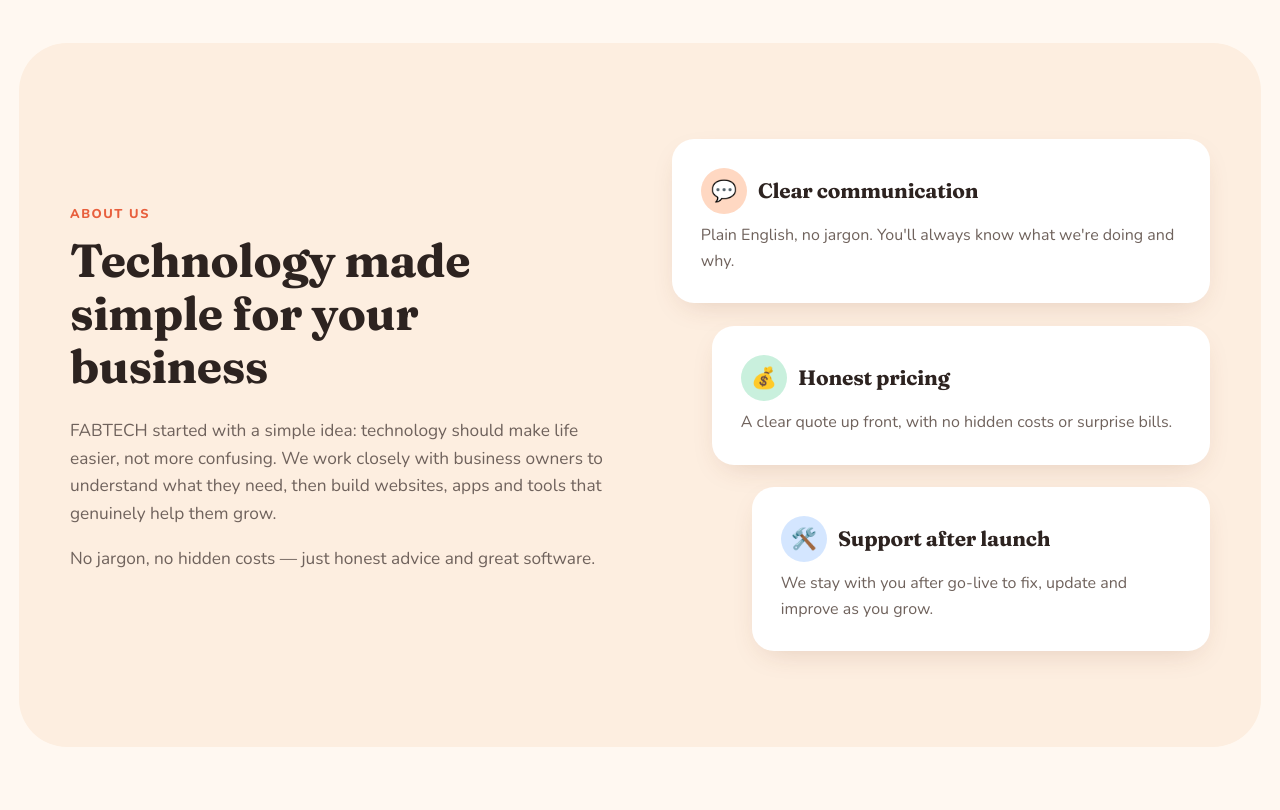
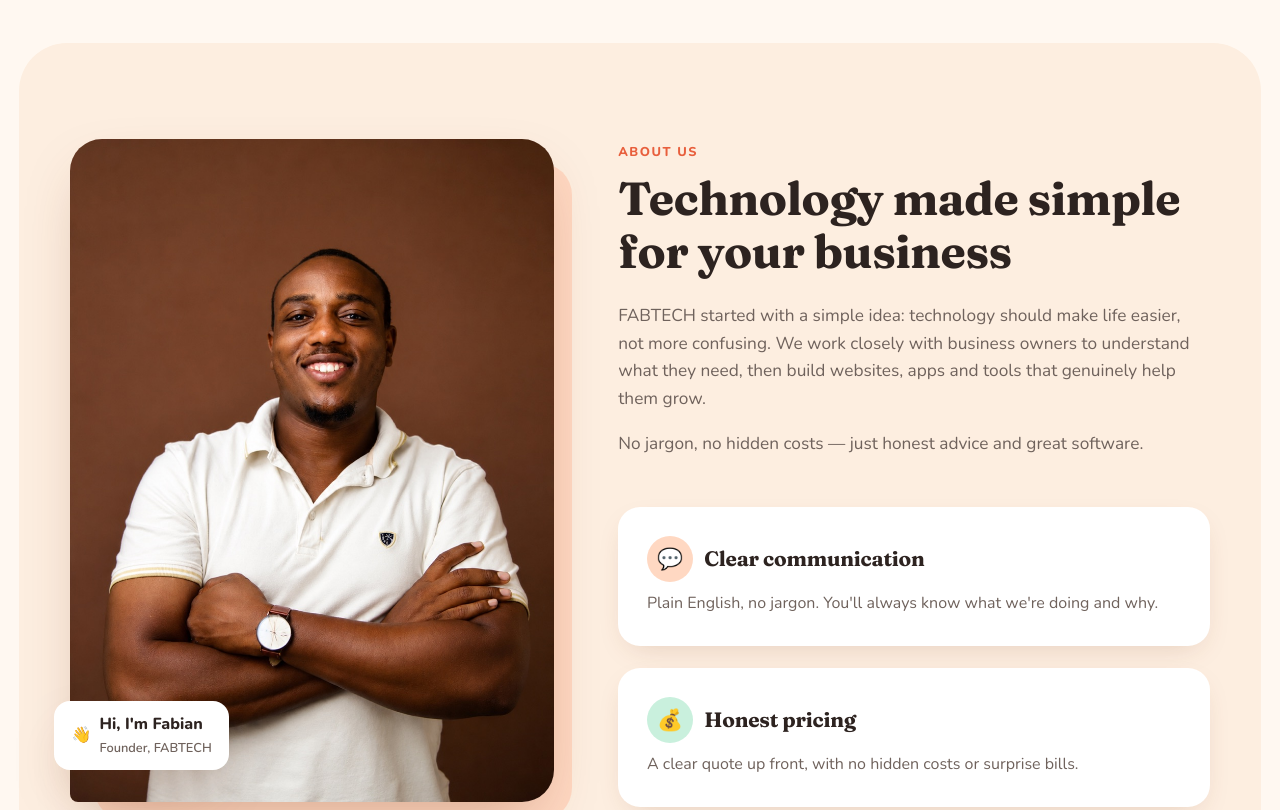
Before and after one commit to fabianantwi1013-ship-it/fabtech, a plain HTML site: page index.html in a window 1280 px wide. Shown: the part 3600-4410 px from the top of the page. Drawn offline with nearby package versions, Linux system fonts and the light colour scheme.

Commit message:
Add founder photo to About section

```diff
--- a/index.html
+++ b/index.html
@@ -217,6 +217,11 @@
     <!-- ============ ABOUT + WHY US ============ -->
     <section class="section section--tint" id="about">
       <div class="container about">
+        <figure class="about__photo reveal">
+          <img src="images/fabian.jpg" alt="Fabian, founder of FABTECH" width="950" height="1300" loading="lazy" />
+          <figcaption class="float-card"><span>👋</span><span>Hi, I'm Fabian<small>Founder, FABTECH</small></span></figcaption>
+        </figure>
+        <div class="about__main">
         <div class="about__text reveal">
           <span class="eyebrow">About us</span>
           <h2>Technology made simple for your business</h2>
@@ -243,6 +248,7 @@
             <h3><span class="quote__avatar" style="--c: var(--sky)">🛠️</span> Support after launch</h3>
             <p>We stay with you after go‑live to fix, update and improve as you grow.</p>
           </div>
+        </div>
         </div>
       </div>
     </section>
--- a/styles.css
+++ b/styles.css
@@ -301,3 +301,23 @@ p { margin: 0 0 1em; }
 .quote p { color: var(--muted); margin: 0; }
 .quote:nth-child(3) { margin-left: 5rem; }
 @media (max-width: 720px) { .quote:nth-child(3) { margin-left: 0; } }
+
+/* Founder photo */
+@media (min-width: 961px) { .about { grid-template-columns: .9fr 1.1fr; align-items: start; } }
+.about__main { display: grid; gap: 2rem; }
+.about__photo { position: relative; margin: 0; position: sticky; top: 100px; }
+.about__photo img {
+  width: 100%; height: auto; border-radius: 32px 32px 32px 8px;
+  box-shadow: var(--shadow-lg); aspect-ratio: 950 / 1300; object-fit: cover;
+}
+.about__photo::before {
+  content: ""; position: absolute; inset: 24px -18px -18px 24px; z-index: -1;
+  background: var(--peach); border-radius: 32px;
+}
+.about__photo figcaption { left: -16px; bottom: 32px; top: auto; right: auto; }
+.about__photo figcaption small { display: block; font-weight: 600; color: var(--muted); font-size: .8rem; }
+.testimonials .quote:nth-child(n) { margin-left: 0; }
+@media (max-width: 960px) {
+  .about__photo { position: relative; top: 0; max-width: 420px; margin-inline: auto; }
+  .about__photo figcaption { left: 8px; }
+}
```
Also changed, not shown: images/fabian.jpg (added), 1 other file.
